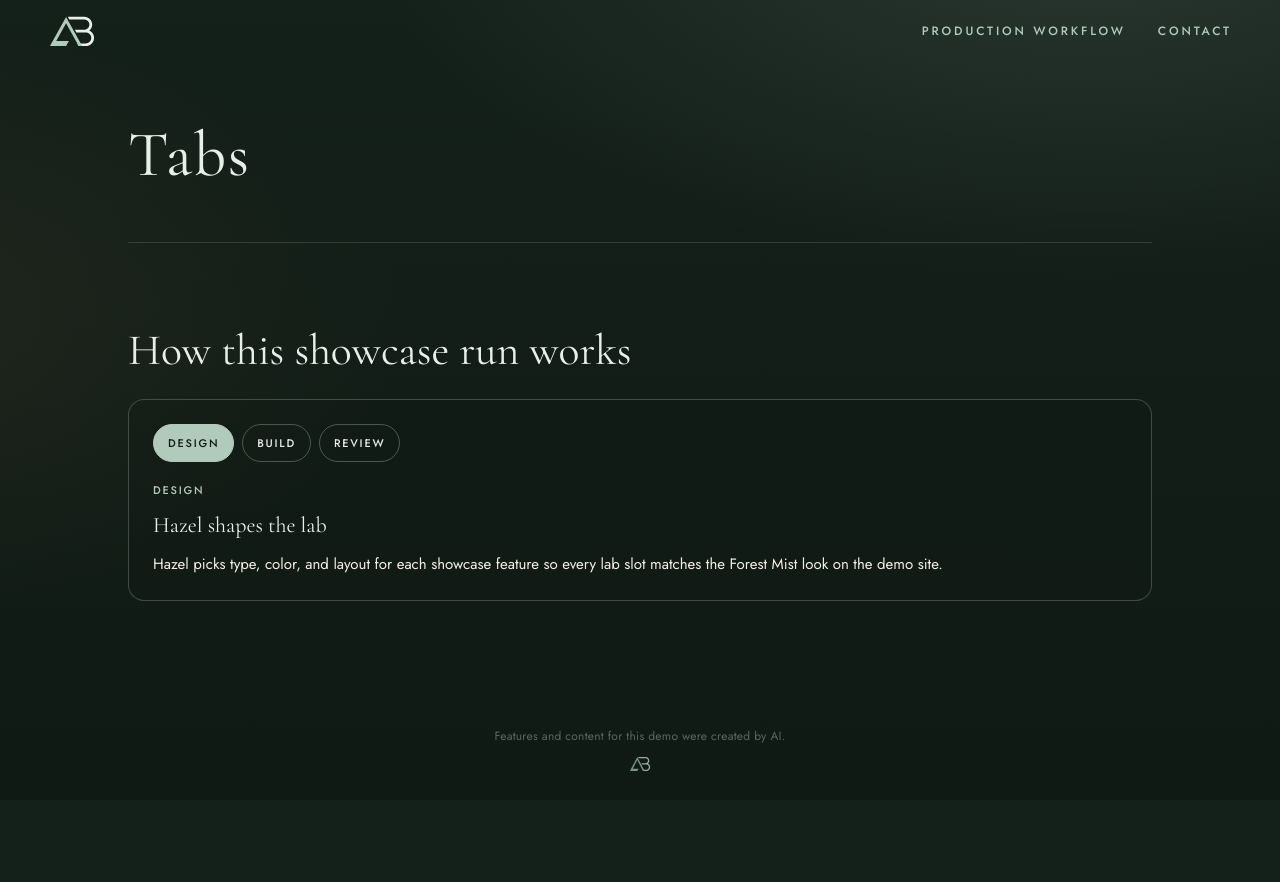
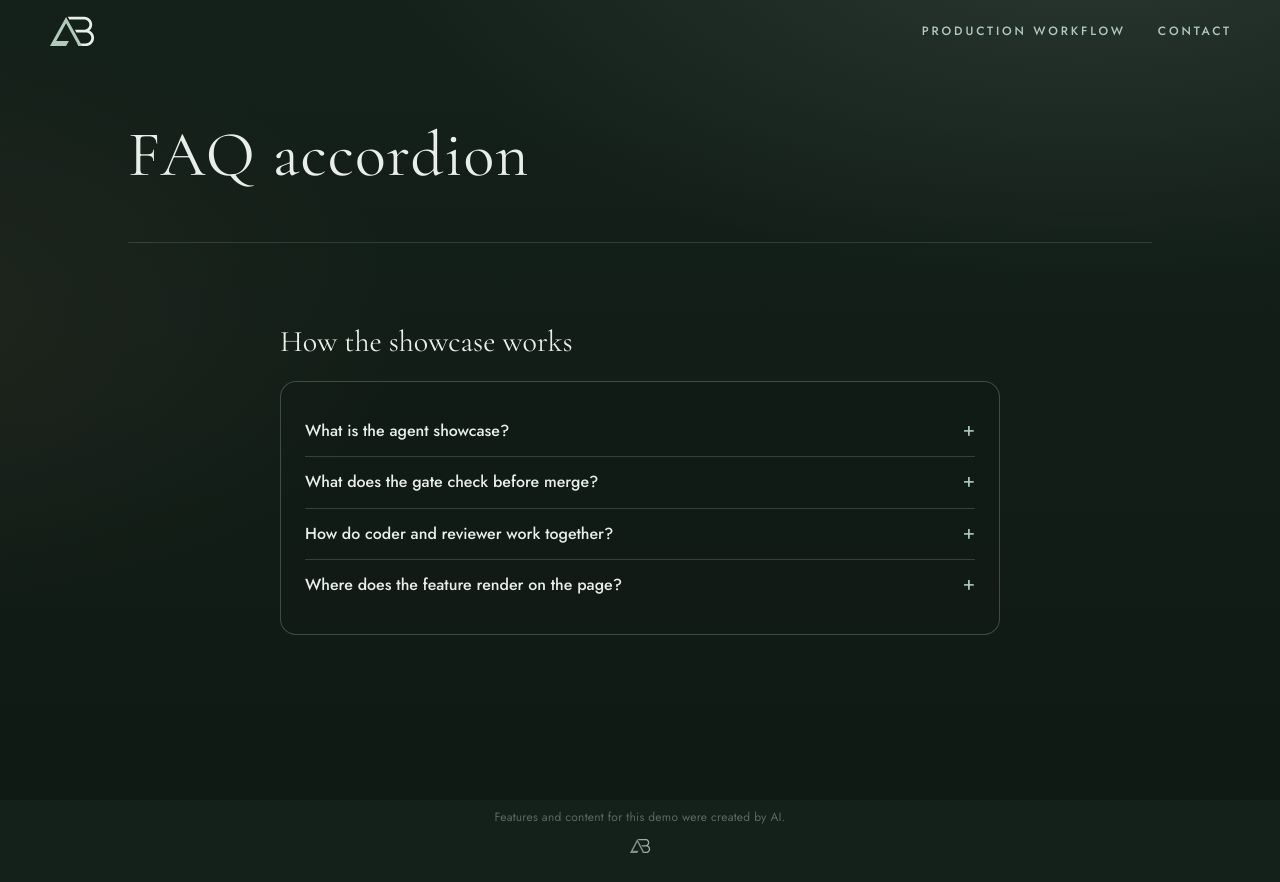
Before and after one commit to ashtonbach/agent-showcase, a Next.js app: page /showcase/ in a window 1280 px wide. Before the commit the page ends 800 px from the top, so only its background shows below. Built offline with nearby package versions, Linux system fonts and the light colour scheme.

Commit message:
Feature: FAQ accordion (Authors: Alder) (#383)
Merged after Rowan (AI reviewer) approved a7bc502 and the v2 gate, build and functional checks passed. Author: Alder (AI coder)

Co-author: Alder (AI coder)

```diff
--- a/app/lab/current.json
+++ b/app/lab/current.json
@@ -1 +1 @@
-{"slug":"tabs"}
+{"slug":"faq-accordion"}
--- a/app/lab/faq-accordion/index.tsx
+++ b/app/lab/faq-accordion/index.tsx
@@ -1,7 +1,7 @@
 "use client";
-import { useState } from "react";
+import { useId, useState } from "react";
 
-const ITEMS = [
+const FAQ = [
   {
     q: "What is the agent showcase?",
     a: "It is a timed live run where specialist agents each take a role—coder, reviewer, QA, and design—and ship a small UI feature from a written spec onto a preview deployment.",
@@ -18,52 +18,57 @@ const ITEMS = [
     q: "Where does the feature render on the page?",
     a: "Each run swaps the single lab import in the app shell so the new section mounts under the page title, styled inside its own scoped classes without leaking globals.",
   },
-];
+] as const;
 
 export default function FaqAccordion() {
   const [open, setOpen] = useState<number | null>(null);
-  const onToggle = (i: number) => setOpen((v) => (v === i ? null : i));
+  const titleId = useId().replace(/:/g, "");
+
+  const toggle = (i: number) => setOpen((prev) => (prev === i ? null : i));
 
   return (
-    <section data-lab="faq-accordion" aria-labelledby="lab-faq-title">
-      <h2 id="lab-faq-title">How the showcase works</h2>
+    <section data-lab="faq-accordion" aria-labelledby={titleId}>
+      <style>{`
+.lab-faq{width:min(720px,100%);margin:8px auto 56px;color:var(--mist,#F2EFE6)}
+.lab-faq h2{font:400 30px/1.25 var(--serif,serif);margin:0 0 20px;color:var(--mist,#F2EFE6)}
+.lab-faq-card{border:1px solid rgba(176,203,188,.28);border-radius:16px;padding:24px;background:rgba(18,26,22,.35)}
+.lab-faq-item+ .lab-faq-item{border-top:1px solid rgba(176,203,188,.22)}
+.lab-faq-btn{width:100%;display:flex;align-items:flex-start;gap:12px;padding:14px 0;background:none;border:0;color:inherit;text-align:left;cursor:pointer;font:500 1rem/1.4 var(--sans,sans-serif)}
+.lab-faq-btn:focus-visible{outline:2px solid var(--sage,#B0CBBC);outline-offset:2px;border-radius:4px}
+.lab-faq-q{flex:1}
+.lab-faq-mark{flex:0 0 auto;font:400 1.25rem/1 var(--sans,sans-serif);color:var(--sage,#B0CBBC)}
+.lab-faq-panel{padding:0 0 14px 0}
+.lab-faq-panel p{margin:0;font:400 .95rem/1.55 var(--sans,sans-serif);color:#E8EEE9}
+@media (prefers-reduced-motion:no-preference){.lab-faq-mark{transition:transform .15s ease}}
+`}</style>
+      <div className="lab-faq">
+        <h2 id={titleId}>How the showcase works</h2>
         <div className="lab-faq-card">
-        {ITEMS.map((item, i) => {
-          const pid = `lab-faq-panel-${i}`;
+          {FAQ.map((item, i) => {
+            const panelId = `lab-faq-p-${i}`;
             const expanded = open === i;
             return (
-            <div key={item.q} className="lab-faq-row">
+              <div className="lab-faq-item" key={item.q}>
                 <button
                   type="button"
                   className="lab-faq-btn"
                   aria-expanded={expanded}
-                aria-controls={pid}
-                onClick={() => onToggle(i)}
+                  aria-controls={panelId}
+                  onClick={() => toggle(i)}
                 >
                   <span className="lab-faq-q">{item.q}</span>
-                <span className="lab-faq-sign" aria-hidden="true">
+                  <span className="lab-faq-mark" aria-hidden="true">
                     {expanded ? "−" : "+"}
                   </span>
                 </button>
-              <div id={pid} role="region" className="lab-faq-panel" hidden={!expanded}>
+                <div id={panelId} role="region" className="lab-faq-panel" hidden={!expanded}>
                   <p>{item.a}</p>
                 </div>
               </div>
             );
           })}
         </div>
-      <style>{`
-.lab-faq-card{width:min(720px,100%);margin:8px auto 56px;border:1px solid rgba(176,203,188,.28);border-radius:16px;padding:24px;background:rgba(18,26,22,.35)}
-[data-lab="faq-accordion"] h2{font-family:var(--serif);font-weight:400;font-size:30px;color:var(--mist);margin:0 0 20px;line-height:1.2}
-.lab-faq-row{border-top:1px solid rgba(176,203,188,.2)}
-.lab-faq-row:first-child{border-top:none}
-.lab-faq-btn{width:100%;display:flex;align-items:flex-start;justify-content:space-between;gap:16px;padding:16px 0;background:none;border:none;color:var(--mist);font-family:var(--sans);font-size:16px;font-weight:500;text-align:left;cursor:pointer}
-.lab-faq-btn:focus-visible{outline:2px solid var(--sage);outline-offset:2px;border-radius:4px}
-.lab-faq-sign{flex:0 0 auto;color:var(--sage);font-size:22px;line-height:1}
-.lab-faq-panel{padding:0 0 16px;color:#E8EEE9;font-family:var(--sans);font-size:15px;line-height:1.55}
-.lab-faq-panel p{margin:0}
-@media (prefers-reduced-motion:reduce){.lab-faq-btn,.lab-faq-panel{transition:none}}
-`}</style>
+      </div>
     </section>
   );
 }
--- a/app/page.tsx
+++ b/app/page.tsx
@@ -1,4 +1,4 @@
-import Lab from "./lab/tabs";
+import Lab from "./lab/faq-accordion";
 import { readDemoKey, demoTitle } from "./demo-name";
 const demoKey = readDemoKey();
 const demoName = demoTitle();
```
Lines whose indentation alone changed are shown as unchanged.
